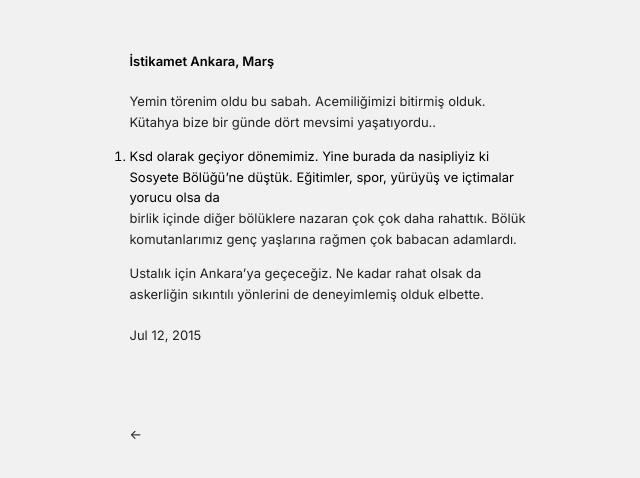
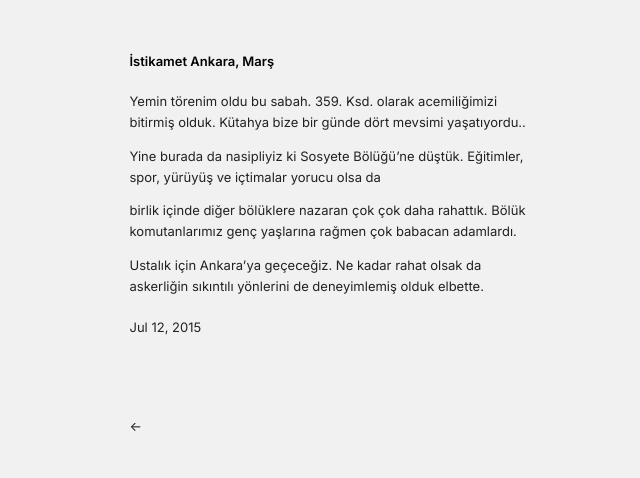
Before and after one commit to hayriartar/hayriartar.github.io, a Jekyll site: the page built from _posts/2015-07-12-istikametankara.md, in a window 1280 px wide. Shown: the top 478 px of the page, without its empty margins (303-943 px from the left). Built offline with Jekyll 4.4.1, drawn with Linux system fonts in a browser that asks for light colours.

Commit message:
Update 2015-07-12-istikametankara.md

```diff
--- a/_posts/2015-07-12-istikametankara.md
+++ b/_posts/2015-07-12-istikametankara.md
@@ -6,10 +6,10 @@ date:   2015-07-12
 ---
 
 
-Yemin törenim oldu bu sabah. Acemiliğimizi bitirmiş olduk. Kütahya bize bir günde dört mevsimi yaşatıyordu..
+Yemin törenim oldu bu sabah. 359. Ksd. olarak acemiliğimizi bitirmiş olduk. Kütahya bize bir günde dört mevsimi yaşatıyordu..
 
 
-359. Ksd olarak geçiyor dönemimiz. Yine burada da nasipliyiz ki Sosyete Bölüğü'ne düştük. Eğitimler, spor, yürüyüş ve içtimalar yorucu olsa da
+Yine burada da nasipliyiz ki Sosyete Bölüğü'ne düştük. Eğitimler, spor, yürüyüş ve içtimalar yorucu olsa da
 
 birlik içinde diğer bölüklere nazaran çok çok daha rahattık. Bölük komutanlarımız genç yaşlarına rağmen çok babacan adamlardı.
 
```
